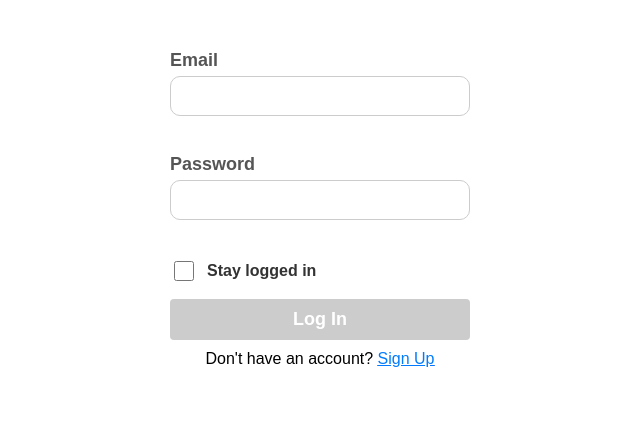
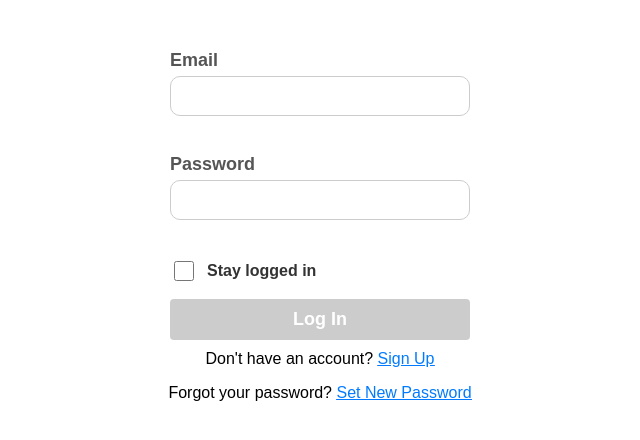
Before and after one commit to rhaversen/GroupSchedulerFrontend-Deprecated, a Next.js app: page /login in a window 1280 px wide. Shown: the top 440 px of the page, without its empty margins (320-960 px from the left). Built offline with nearby package versions, Linux system fonts and the light colour scheme.

Commit message:
Align with backend api, forgot password redirect

```diff
--- a/src/pages/login.jsx
+++ b/src/pages/login.jsx
@@ -10,7 +10,7 @@ import InputField from '../components/inputField.jsx';
 import useUserInputForm from '../hooks/useUserInputForm.js';
 import { useUser } from '../contexts/UserContext';
 
-const API_URL = process.env.NEXT_PUBLIC_API_URL + '/api/v1/users/login' || '';
+const API_URL = process.env.NEXT_PUBLIC_API_URL + '/api/v1/users/login-local' || '';
 
 const validations = {
     email: {
@@ -89,6 +89,9 @@ function Login() {
             <p className={styles.redirectPrompt}>
                 Don't have an account? <Link href="/register"><span className={styles.redirectLink}>Sign Up</span></Link>
             </p>
+            <p className={styles.redirectPrompt}>
+                Forgot your password? <Link href="/new-password"><span className={styles.redirectLink}>Set New Password</span></Link>
+            </p>
             {message && <p className={styles.message}>{message}</p>}
         </div>
     );
```
